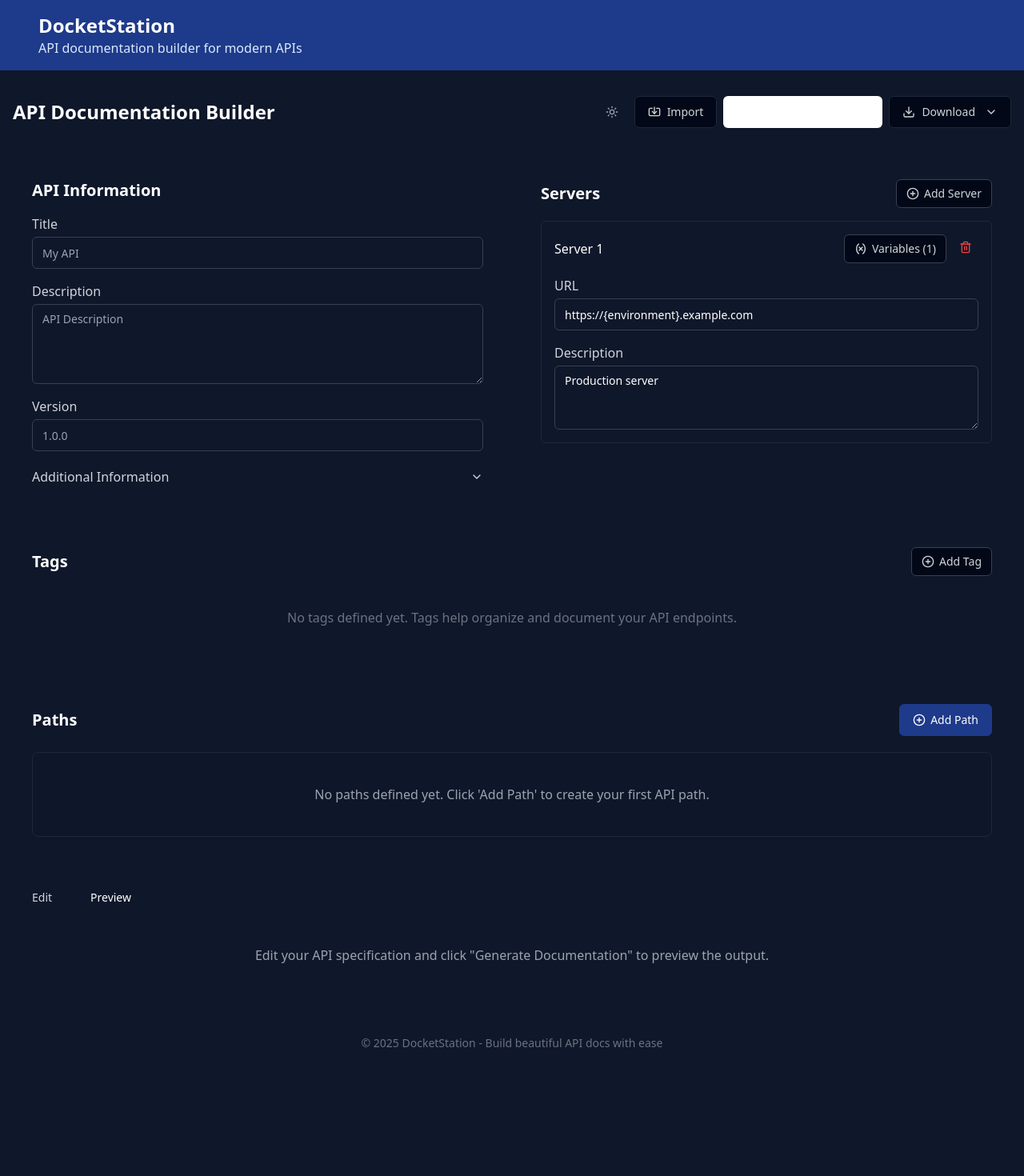
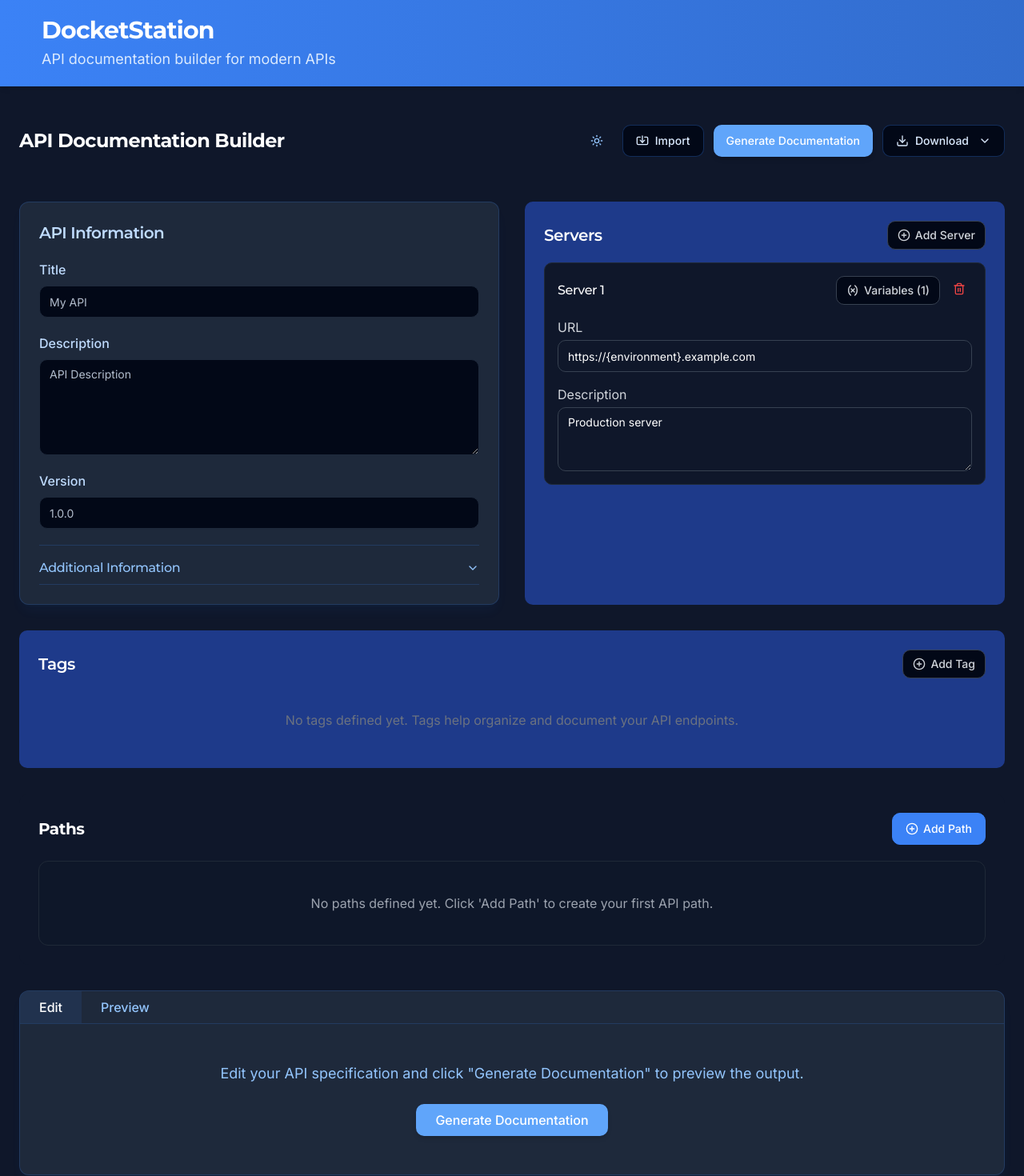
Before and after one commit to goblin-C/docket-station-ui-revamp, a React (Vite) app: page / in a window 1280 px wide. Shown: the top 1470 px of the page at 80% size. Before the commit the page ends 1346 px from the top, so only its background shows below. Built offline with nearby package versions, Linux system fonts and the light colour scheme.

Commit message:
Refactor: Improve UI and styling
This commit refactors the UI to improve the visual appearance, including color schemes, font sizes, and fonts. It also aims to reduce the number of clicks and enhance the overall user experience.

```diff
--- a/src/components/ApiInformation.tsx
+++ b/src/components/ApiInformation.tsx
@@ -6,90 +6,90 @@ import { Accordion, AccordionContent, AccordionItem, AccordionTrigger } from "@/
 
 const ApiInformation = () => {
   return (
-    <div className="bg-docket-darkblue rounded-md p-6">
-      <h2 className="text-xl font-semibold mb-4 text-white">API Information</h2>
+    <div className="card-container p-6">
+      <h2 className="text-xl font-display font-semibold mb-5 text-docket-highlight">API Information</h2>
 
-      <div className="space-y-4">
+      <div className="space-y-5">
         <div>
-          <label className="block text-gray-300 mb-1">Title</label>
+          <label className="block text-blue-200 mb-2 font-medium">Title</label>
           <Input
             placeholder="My API"
-            className="bg-docket-darker border-gray-700 text-white"
+            className="form-input text-white"
           />
         </div>
 
         <div>
-          <label className="block text-gray-300 mb-1">Description</label>
+          <label className="block text-blue-200 mb-2 font-medium">Description</label>
           <Textarea
             placeholder="API Description"
-            className="bg-docket-darker border-gray-700 text-white min-h-[100px]"
+            className="form-input text-white min-h-[120px]"
           />
         </div>
 
         <div>
-          <label className="block text-gray-300 mb-1">Version</label>
+          <label className="block text-blue-200 mb-2 font-medium">Version</label>
           <Input
             placeholder="1.0.0"
-            className="bg-docket-darker border-gray-700 text-white"
+            className="form-input text-white"
           />
         </div>
 
         <Accordion type="single" collapsible className="border-none">
-          <AccordionItem value="additional-info" className="border-none">
-            <AccordionTrigger className="text-gray-300 py-1 hover:no-underline hover:text-white">
+          <AccordionItem value="additional-info" className="border-t border-docket-blue/20 pt-2">
+            <AccordionTrigger className="text-blue-300 py-2 hover:no-underline hover:text-docket-highlight font-medium">
               Additional Information
             </AccordionTrigger>
-            <AccordionContent className="pt-4 space-y-4">
+            <AccordionContent className="pt-4 space-y-5">
               <div>
-                <label className="block text-gray-300 mb-1">Terms of Service URL</label>
+                <label className="block text-blue-200 mb-2 font-medium">Terms of Service URL</label>
                 <Input
                   placeholder="https://example.com/terms"
-                  className="bg-docket-darker border-gray-700 text-white"
+                  className="form-input text-white"
                 />
               </div>
 
               <div>
-                <h4 className="text-gray-300 mb-2">Contact Information</h4>
-                <div className="space-y-3 ml-1">
+                <h4 className="text-blue-200 mb-3 font-medium">Contact Information</h4>
+                <div className="space-y-4 ml-1">
                   <div>
-                    <label className="block text-gray-400 mb-1 text-sm">Name</label>
+                    <label className="block text-blue-300 mb-1.5 text-sm">Name</label>
                     <Input
                       placeholder="API Team"
-                      className="bg-docket-darker border-gray-700 text-white"
+                      className="form-input text-white"
                     />
                   </div>
                   <div>
-                    <label className="block text-gray-400 mb-1 text-sm">Email</label>
+                    <label className="block text-blue-300 mb-1.5 text-sm">Email</label>
                     <Input
                       placeholder="api@example.com"
-                      className="bg-docket-darker border-gray-700 text-white"
+                      className="form-input text-white"
                     />
                   </div>
                   <div>
-                    <label className="block text-gray-400 mb-1 text-sm">URL</label>
+                    <label className="block text-blue-300 mb-1.5 text-sm">URL</label>
                     <Input
                       placeholder="https://example.com/support"
-                      className="bg-docket-darker border-gray-700 text-white"
+                      className="form-input text-white"
                     />
                   </div>
                 </div>
               </div>
 
               <div>
-                <h4 className="text-gray-300 mb-2">License</h4>
-                <div className="space-y-3 ml-1">
+                <h4 className="text-blue-200 mb-3 font-medium">License</h4>
+                <div className="space-y-4 ml-1">
                   <div>
-                    <label className="block text-gray-400 mb-1 text-sm">Name</label>
+                    <label className="block text-blue-300 mb-1.5 text-sm">Name</label>
                     <Input
                       placeholder="Apache 2.0"
-                      className="bg-docket-darker border-gray-700 text-white"
+                      className="form-input text-white"
                     />
                   </div>
                   <div>
-                    <label className="block text-gray-400 mb-1 text-sm">URL</label>
+                    <label className="block text-blue-300 mb-1.5 text-sm">URL</label>
                     <Input
                       placeholder="https://www.apache.org/licenses/LICENSE-2.0.html"
-                      className="bg-docket-darker border-gray-700 text-white"
+                      className="form-input text-white"
                     />
                   </div>
                 </div>
--- a/src/components/DocketStation.tsx
+++ b/src/components/DocketStation.tsx
@@ -9,35 +9,35 @@ import Paths from "./Paths";
 
 const DocketStation = () => {
   return (
-    <div className="min-h-screen bg-docket-darker text-white">
-      <div className="bg-docket-blue p-4">
+    <div className="min-h-screen bg-gradient-to-b from-docket-darker to-docket-darker/95 text-white font-sans">
+      <div className="bg-gradient-to-r from-docket-blue to-docket-blue/80 p-5 shadow-md">
         <div className="container mx-auto">
-          <h1 className="text-2xl font-bold">DocketStation</h1>
-          <p className="text-blue-100">API documentation builder for modern APIs</p>
+          <h1 className="text-3xl font-bold font-display tracking-tight">DocketStation</h1>
+          <p className="text-blue-100 mt-1 text-lg">API documentation builder for modern APIs</p>
         </div>
       </div>
 
-      <div className="container mx-auto p-4 max-w-7xl">
+      <div className="container mx-auto p-6 max-w-7xl">
         <Header />
 
-        <div className="grid grid-cols-1 md:grid-cols-2 gap-6 mt-6">
+        <div className="grid grid-cols-1 md:grid-cols-2 gap-8 mt-8">
           <ApiInformation />
           <Servers />
         </div>
 
-        <div className="mt-6">
+        <div className="mt-8">
           <Tags />
         </div>
 
-        <div className="mt-6">
+        <div className="mt-8">
           <Paths />
         </div>
 
-        <div className="mt-6">
+        <div className="mt-8">
           <Preview />
         </div>
 
-        <footer className="mt-16 pb-4 text-center text-gray-500 text-sm">
+        <footer className="mt-16 pb-4 text-center text-blue-300/60 text-sm font-medium">
           © 2025 DocketStation - Build beautiful API docs with ease
         </footer>
       </div>
--- a/src/components/Header.tsx
+++ b/src/components/Header.tsx
@@ -6,29 +6,29 @@ import { DropdownMenu, DropdownMenuContent, DropdownMenuItem, DropdownMenuTrigge
 
 const Header = () => {
   return (
-    <div className="flex justify-between items-center py-4">
-      <h1 className="text-2xl font-bold text-white">API Documentation Builder</h1>
-      <div className="flex gap-2">
-        <Button variant="ghost" size="icon" className="text-gray-400">
+    <div className="flex justify-between items-center py-6">
+      <h1 className="text-2xl font-bold text-white font-display">API Documentation Builder</h1>
+      <div className="flex gap-3">
+        <Button variant="ghost" size="icon" className="text-blue-300 hover:text-white hover:bg-docket-blue/20">
           <Sun className="h-5 w-5" />
         </Button>
-        <Button variant="outline" className="flex items-center gap-2 text-gray-300">
+        <Button variant="outline" className="flex items-center gap-2 text-blue-100 border-blue-500/30 hover:border-blue-400 hover:bg-docket-blue/20">
           <Import className="h-4 w-4" />
           Import
         </Button>
-        <Button className="bg-white text-docket-darkblue hover:bg-gray-200">Generate Documentation</Button>
+        <Button className="bg-docket-accent text-white hover:bg-docket-blue shadow-md">Generate Documentation</Button>
         <DropdownMenu>
           <DropdownMenuTrigger asChild>
-            <Button variant="outline" className="flex items-center gap-2 text-gray-300">
+            <Button variant="outline" className="flex items-center gap-2 text-blue-100 border-blue-500/30 hover:border-blue-400 hover:bg-docket-blue/20">
               <Download className="h-4 w-4" />
               Download
               <ChevronDown className="h-3 w-3 ml-1" />
             </Button>
           </DropdownMenuTrigger>
-          <DropdownMenuContent>
-            <DropdownMenuItem>OpenAPI JSON</DropdownMenuItem>
-            <DropdownMenuItem>OpenAPI YAML</DropdownMenuItem>
-            <DropdownMenuItem>Swagger UI HTML</DropdownMenuItem>
+          <DropdownMenuContent className="bg-docket-surface border-docket-blue/30">
+            <DropdownMenuItem className="hover:bg-docket-blue/20 focus:bg-docket-blue/20">OpenAPI JSON</DropdownMenuItem>
+            <DropdownMenuItem className="hover:bg-docket-blue/20 focus:bg-docket-blue/20">OpenAPI YAML</DropdownMenuItem>
+            <DropdownMenuItem className="hover:bg-docket-blue/20 focus:bg-docket-blue/20">Swagger UI HTML</DropdownMenuItem>
           </DropdownMenuContent>
         </DropdownMenu>
       </div>
--- a/src/components/Preview.tsx
+++ b/src/components/Preview.tsx
@@ -73,17 +73,18 @@ tags:
   };
 
   return (
-    <div>
-      <div className="flex mb-4 bg-docket-darkblue rounded-t-md overflow-hidden">
+    <div className="card-container overflow-hidden">
+      <div className="flex border-b border-docket-blue/20">
         <Button
           variant="ghost"
-          className={`rounded-none px-6 text-sm ${!generated ? "text-gray-300" : "bg-docket-darkblue text-white"}`}
+          className={`rounded-none px-6 text-base font-medium ${generated ? "text-blue-300 hover:text-white" : "bg-docket-blue/10 text-white"}`}
+          onClick={() => setGenerated(false)}
         >
           Edit
         </Button>
         <Button
           variant="ghost"
-          className={`rounded-none px-6 text-sm ${generated ? "text-gray-300" : "bg-docket-darkblue text-white"}`}
+          className={`rounded-none px-6 text-base font-medium ${!generated ? "text-blue-300 hover:text-white" : "bg-docket-blue/10 text-white"}`}
           onClick={() => setGenerated(true)}
         >
           Preview
@@ -91,38 +92,38 @@ tags:
       </div>
 
       {generated ? (
-        <div className="bg-docket-darkblue rounded-b-md p-4">
-          <Tabs defaultValue="yaml" value={format} onValueChange={(value) => setFormat(value as "yaml" | "json")}>
-            <div className="flex justify-between items-center mb-3">
-              <TabsList className="bg-docket-darker h-8">
-                <TabsTrigger value="yaml" className="text-xs px-3 h-6">YAML</TabsTrigger>
-                <TabsTrigger value="json" className="text-xs px-3 h-6">JSON</TabsTrigger>
+        <div className="p-6">
+          <Tabs defaultValue="yaml" value={format} onValueChange={(value) => setFormat(value as "yaml" | "json")} className="w-full">
+            <div className="flex justify-between items-center mb-4">
+              <TabsList className="bg-docket-blue/10 h-9 p-1">
+                <TabsTrigger value="yaml" className="px-4 data-[state=active]:bg-docket-blue data-[state=active]:text-white">YAML</TabsTrigger>
+                <TabsTrigger value="json" className="px-4 data-[state=active]:bg-docket-blue data-[state=active]:text-white">JSON</TabsTrigger>
               </TabsList>
 
               <div className="flex gap-2">
                 <Button
                   size="sm"
                   variant="outline"
-                  className="h-8 text-xs flex items-center gap-1.5 text-gray-300 border-gray-700"
+                  className="h-9 text-sm flex items-center gap-2 text-blue-200 border-blue-500/30 hover:border-blue-400 hover:bg-docket-blue/20"
                   onClick={copyToClipboard}
                 >
-                  <Copy className="h-3.5 w-3.5" />
+                  <Copy className="h-4 w-4" />
                   Copy
                 </Button>
               </div>
             </div>
 
             <TabsContent value="yaml" className="mt-0">
-              <div className="bg-docket-darker rounded-md p-4 text-left">
-                <pre className="text-gray-300 text-sm font-mono whitespace-pre overflow-x-auto">
+              <div className="bg-docket-darker rounded-xl p-5 text-left border border-docket-blue/20">
+                <pre className="text-blue-100 text-sm font-mono whitespace-pre overflow-x-auto">
                   {generated ? sampleYaml : "Click \"Generate Documentation\" to see the output here."}
                 </pre>
               </div>
             </TabsContent>
 
             <TabsContent value="json" className="mt-0">
-              <div className="bg-docket-darker rounded-md p-4 text-left">
-                <pre className="text-gray-300 text-sm font-mono whitespace-pre overflow-x-auto">
+              <div className="bg-docket-darker rounded-xl p-5 text-left border border-docket-blue/20">
+                <pre className="text-blue-100 text-sm font-mono whitespace-pre overflow-x-auto">
                   {generated ? sampleJson : "Click \"Generate Documentation\" to see the output here."}
                 </pre>
               </div>
@@ -130,8 +131,16 @@ tags:
           </Tabs>
         </div>
       ) : (
-        <div className="bg-docket-darkblue rounded-b-md p-6 text-center text-gray-400">
-          Edit your API specification and click "Generate Documentation" to preview the output.
+        <div className="p-12 text-center">
+          <p className="text-blue-300 text-lg">
+            Edit your API specification and click "Generate Documentation" to preview the output.
+          </p>
+          <Button
+            className="mt-6 bg-docket-accent text-white hover:bg-docket-blue shadow-md px-6 py-2.5 text-base"
+            onClick={() => setGenerated(true)}
+          >
+            Generate Documentation
+          </Button>
         </div>
       )}
     </div>
--- a/src/index.css
+++ b/src/index.css
@@ -1,3 +1,5 @@
+
+@import url('https://fonts.googleapis.com/css2?family=Inter:wght@300;400;500;600;700&family=Montserrat:wght@500;600;700&display=swap');
 
 @tailwind base;
 @tailwind components;
@@ -14,16 +16,16 @@
     --popover: 222.2 84% 4.9%;
     --popover-foreground: 210 40% 98%;
 
-    --primary: 210 40% 98%;
-    --primary-foreground: 222.2 47.4% 11.2%;
+    --primary: 217.2 91.2% 59.8%;
+    --primary-foreground: 210 40% 98%;
 
     --secondary: 217.2 32.6% 17.5%;
     --secondary-foreground: 210 40% 98%;
 
     --muted: 217.2 32.6% 17.5%;
-    --muted-foreground: 215 20.2% 65.1%;
+    --muted-foreground: 215 20.2% 75.1%;
 
-    --accent: 217.2 32.6% 17.5%;
+    --accent: 217.2 91.2% 59.8%;
     --accent-foreground: 210 40% 98%;
 
     --destructive: 0 62.8% 30.6%;
@@ -31,9 +33,9 @@
 
     --border: 217.2 32.6% 17.5%;
     --input: 217.2 32.6% 17.5%;
-    --ring: 212.7 26.8% 83.9%;
+    --ring: 224.3 76.3% 48%;
 
-    --radius: 0.5rem;
+    --radius: 0.75rem;
   }
 }
 
@@ -43,6 +45,20 @@
   }
 
   body {
-    @apply bg-docket-darker text-foreground;
+    @apply bg-docket-darker text-foreground font-sans;
+  }
+
+  h1, h2, h3, h4, h5, h6 {
+    @apply font-display tracking-tight;
   }
 }
+
+@layer components {
+  .card-container {
+    @apply rounded-xl border border-docket-blue/20 bg-docket-surface shadow-lg shadow-docket-blue/5;
+  }
+
+  .form-input {
+    @apply bg-docket-darker border-docket-blue/30 rounded-lg focus:border-docket-accent focus:ring-1 focus:ring-docket-accent;
+  }
+}
--- a/tailwind.config.ts
+++ b/tailwind.config.ts
@@ -26,8 +26,12 @@ export default {
         background: "hsl(var(--background))",
         foreground: "hsl(var(--foreground))",
         docket: {
-          blue: "#1e3a8a",
+          blue: "#3b82f6", // Updated to a softer blue
           darker: "#0f172a",
+          darkblue: "#1e3a8a",
+          accent: "#60a5fa", // Added accent color
+          highlight: "#bfdbfe", // Added highlight color
+          surface: "#1e293b", // Added surface color for cards
         },
         primary: {
           DEFAULT: "hsl(var(--primary))",
@@ -63,6 +67,10 @@ export default {
         md: "calc(var(--radius) - 2px)",
         sm: "calc(var(--radius) - 4px)",
       },
+      fontFamily: {
+        sans: ['Inter', 'system-ui', 'sans-serif'],
+        display: ['Montserrat', 'system-ui', 'sans-serif'],
+      },
       keyframes: {
         "accordion-down": {
           from: { height: "0" },
```
